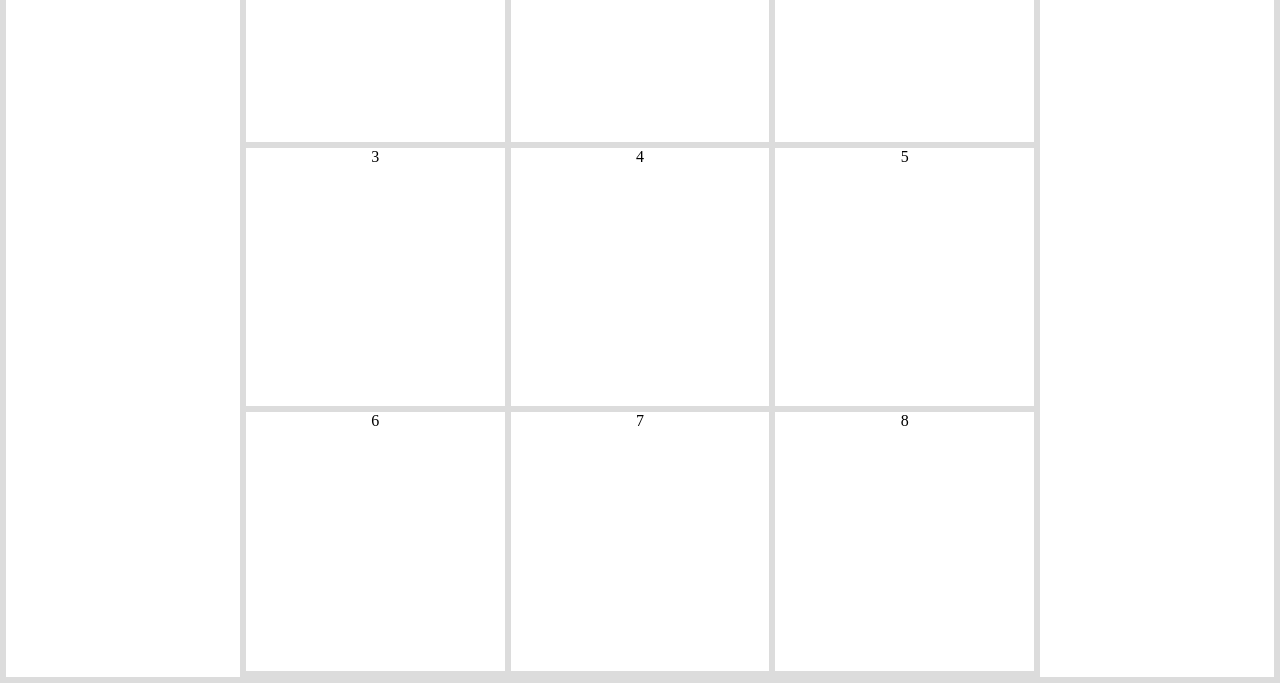
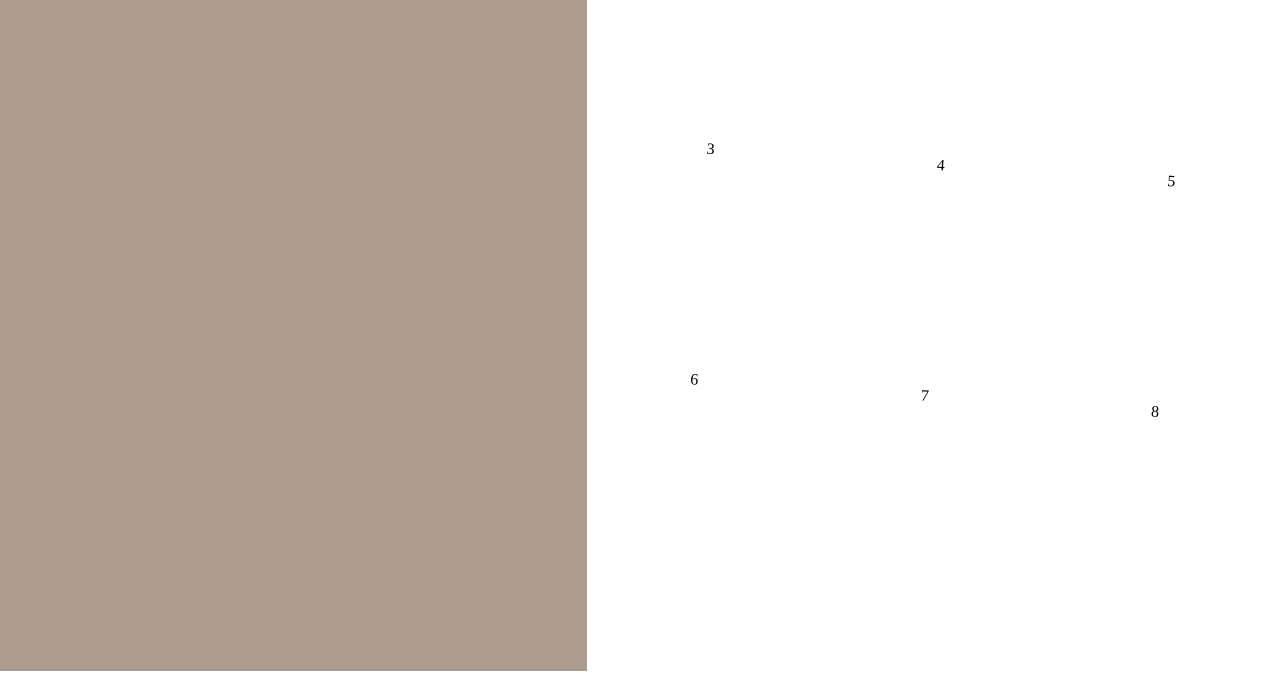
Before and after one commit to AidanPaoloBelmonte/tic-tac-toe, a plain HTML site: page index.html in a window 1280 px wide. Shown: the part 129-812 px from the top of the page. Drawn offline with Linux system fonts and the light colour scheme.

Commit message:
Added basic design

```diff
--- a/index.html
+++ b/index.html
@@ -10,6 +10,8 @@
         <title>Tic Tac Toe</title>
     </head>
     <body>
+        <div id="header">TICtacTOE</div>
+        <div id="content">
             <div id="board">
                 <div id="0" class="cell">0</div>
                 <div id="1" class="cell">1</div>
@@ -21,5 +23,6 @@
                 <div id="7" class="cell">7</div>
                 <div id="8" class="cell">8</div>
             </div>
+        </div>
     </body>
 </html>
--- a/scripts/script.js
+++ b/scripts/script.js
@@ -92,7 +92,7 @@ function gameManager() {
   };
   const reset = () => {
     isGameOver = false;
-    board.reset;
+    board.reset();
   };
   return { doPlayerTurn, reset };
 }
--- a/styles/style.css
+++ b/styles/style.css
@@ -1,18 +1,46 @@
 * {
     box-sizing: border-box;
-
-    border: 3px solid gainsboro;
 }
 
 body {
     padding: 0px;
     margin: 0px;
+
+    display: flex;
+}
+
+#header {
+    border-top-right-radius: 64px;
+
+    writing-mode: sideways-lr;
+    font-size: 8rem;
+    font-weight: bold;
+
+    line-height: 0.67;
+    letter-spacing: -0.5rem;
+    background-color: #ac9d8e;
+    color: white;
+}
+
+#content {
+    height: 100vh;
+    padding: 0px;
+
+    flex: 1 auto;
+
+    display: flex;
+    justify-content: center;
+    align-items: center;
+
+    overflow: hidden;
 }
 
 #board {
-    height: 100vh;
+    margin: 0 auto;
+
+    flex: 0 95vh;
     aspect-ratio: 1 / 1;
-    margin: 0 auto;
+    transform: rotate(4deg);
 
     display: grid;
     grid-template-columns: repeat(3, 1fr);
```
Lines whose indentation alone changed are shown as unchanged.
